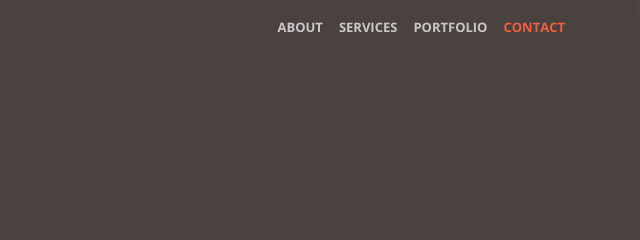
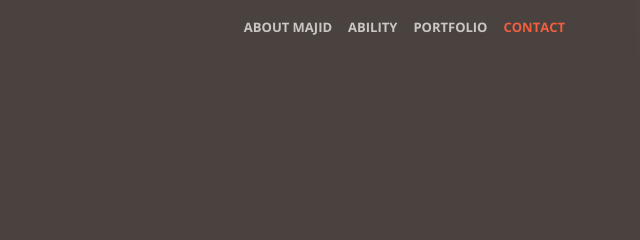
Before and after one commit to majidrezafarahani/resume, a website with bundled scripts: page index.html in a window 1280 px wide. Shown: the top 240 px of the page, 622-1262 px from the left. Built offline with nearby package versions, Linux system fonts and the light colour scheme.

Commit message:
Add files via upload

```diff
--- a/index.html
+++ b/index.html
@@ -38,10 +38,10 @@
         <div class="collapse navbar-collapse" id="navbarResponsive">
           <ul class="navbar-nav ml-auto">
             <li class="nav-item">
-              <a class="nav-link js-scroll-trigger" href="#about">About</a>
+              <a class="nav-link js-scroll-trigger" href="#about">About majid</a>
             </li>
             <li class="nav-item">
-              <a class="nav-link js-scroll-trigger" href="#services">Services</a>
+              <a class="nav-link js-scroll-trigger" href="#services">ability</a>
             </li>
             <li class="nav-item">
               <a class="nav-link js-scroll-trigger" href="#portfolio">Portfolio</a>
```
